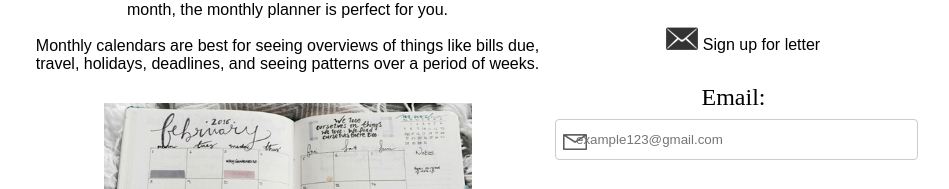
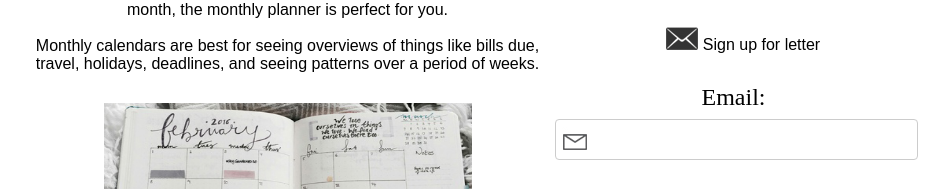
Before and after one commit to shirleyyeo/myprojects, a plain HTML site: page index.html in a window 1280 px wide. Shown: the part 1197-1386 px from the top of the page, without its empty margins (169-1118 px from the left). Drawn offline with Linux system fonts and the light colour scheme; files whose address does not match are found by name.

Commit message:
Update index.html

```diff
--- a/index.html
+++ b/index.html
@@ -294,7 +294,7 @@ body {
     Monthly calendars are best for seeing overviews of things like bills due, travel, holidays, deadlines, and seeing patterns over a period of weeks.</p></center>
    <center><p><img src="images/img2.jpg" width="368" height="234" align="middle"/></p></center></td>
 <td ><center><img src="images/Subscribe/Letter.png"/>Sign up for letter</center>
-  <center><p style="font-family:Monotype Corsiva; font-size:150%;"><label for="email">Email:&nbsp;</label><input type="email" id="email" name="email" placeholder="example123@gmail.com" ></p></center>
+  <center><p style="font-family:Monotype Corsiva; font-size:150%;"><label for="email">Email:&nbsp;</label><input type="email" id="email" name="email"></p></center>
 <center>
 <div id="myNav" class="overlay">
   <a href="javascript:void(0)" class="closebtn" onclick="closeNav()">×</a>
```
